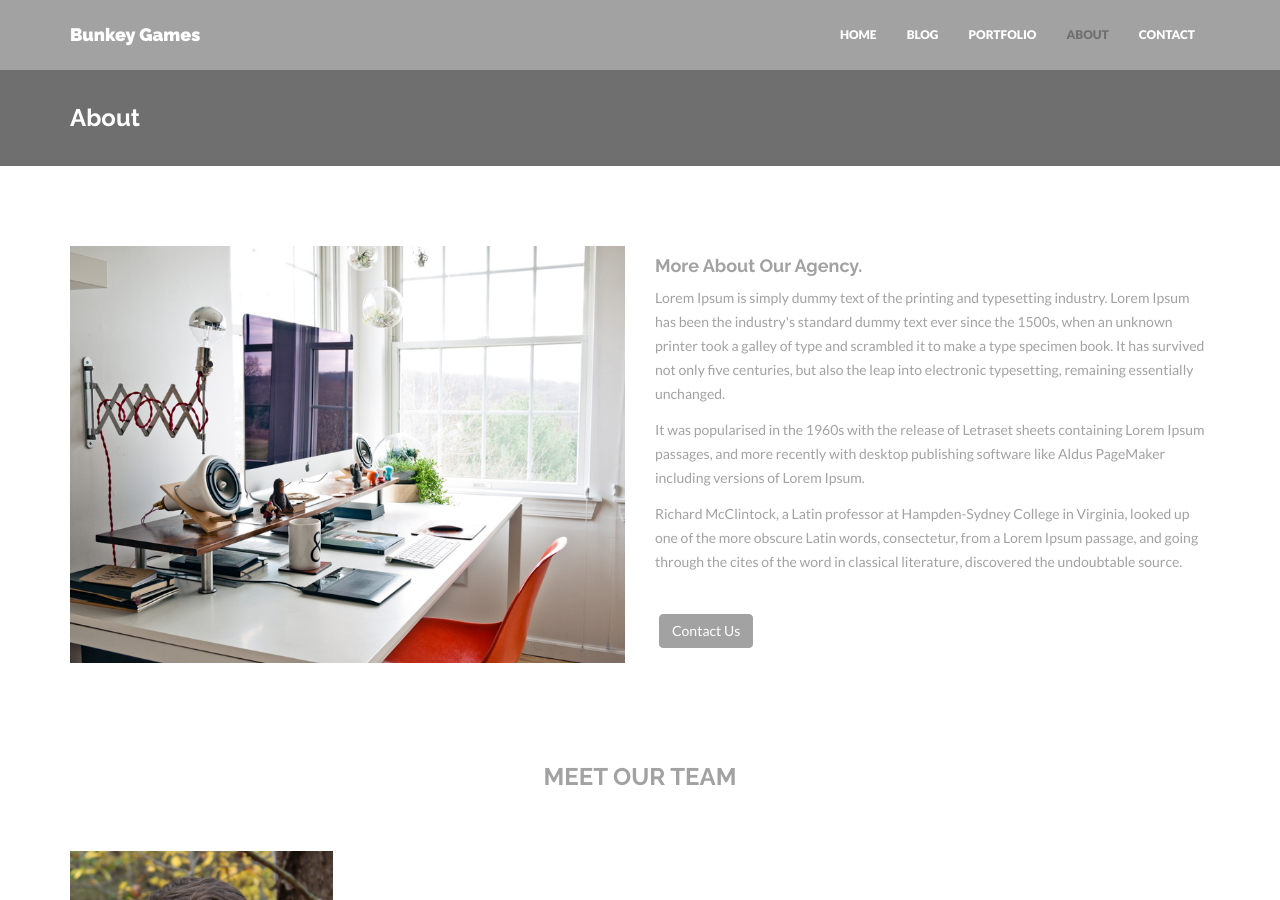
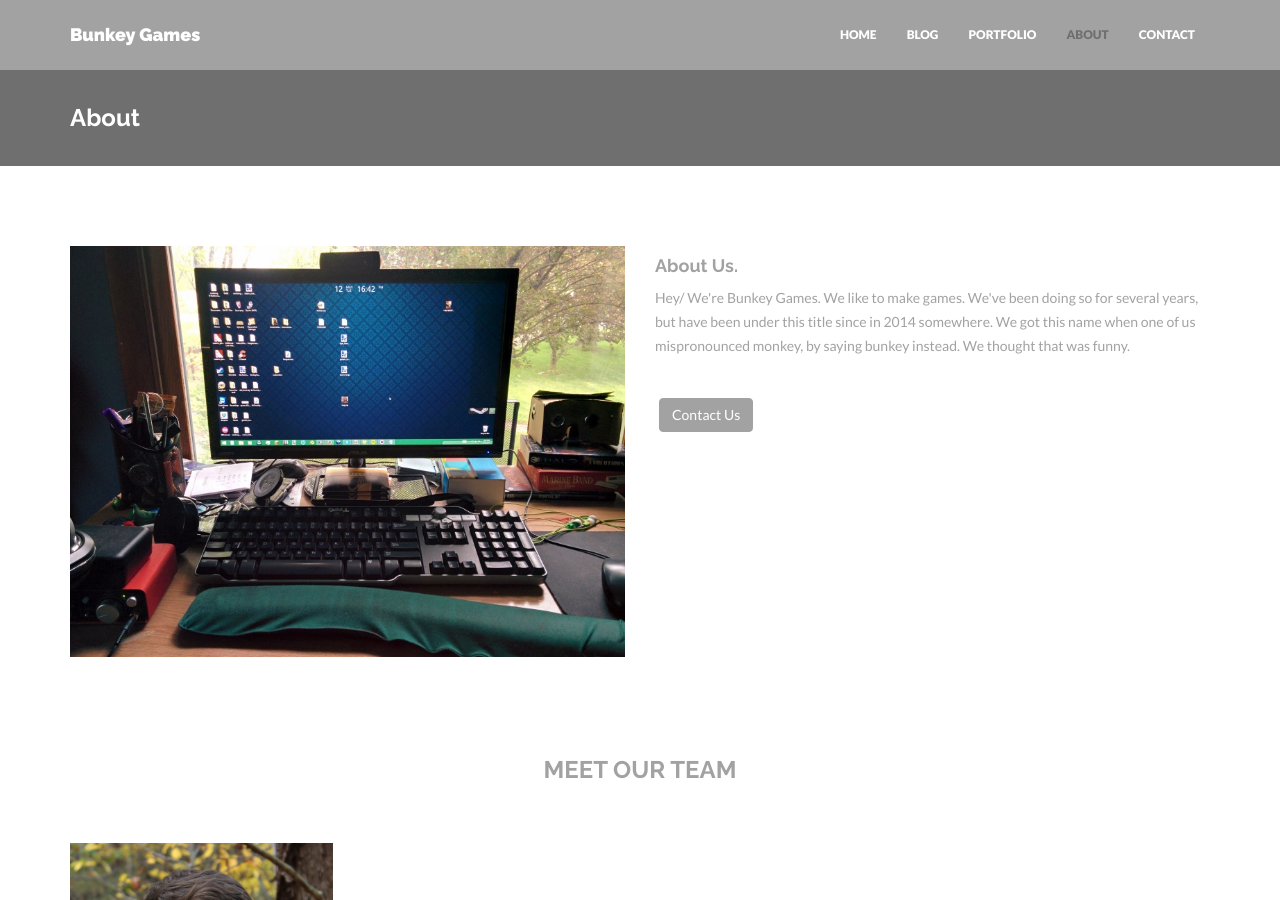
Before and after one commit to BunkeyGames/BunkeyGamesOld.github.io, a Jekyll site: the page built from about.html, in a window 1280 px wide and 900 px high. Built offline with Jekyll 4.4.1, drawn with Linux system fonts in a browser that asks for light colours; nearby versions of some CDN libraries.

Commit message:
Fixed a few things

```diff
--- a/about.html
+++ b/about.html
@@ -7,13 +7,11 @@ permalink: /about/
 <div class="container mtb">
     <div class="row">
         <div class="col-lg-6">
-            <img class="img-responsive" src="{{ "/assets/img/about.jpg" | prepend: site.baseurl }}" alt="">
+            <img class="img-responsive" src="{{ "/assets/img/about2.jpg" | prepend: site.baseurl }}" alt="">
         </div>
         <div class="col-lg-6">
-            <h4>More About Our Agency.</h4>
-            <p>Lorem Ipsum is simply dummy text of the printing and typesetting industry. Lorem Ipsum has been the industry's standard dummy text ever since the 1500s, when an unknown printer took a galley of type and scrambled it to make a type specimen book. It has survived not only five centuries, but also the leap into electronic typesetting, remaining essentially unchanged. </p>
-            <p>It was popularised in the 1960s with the release of Letraset sheets containing Lorem Ipsum passages, and more recently with desktop publishing software like Aldus PageMaker including versions of Lorem Ipsum.</p>
-            <p>Richard McClintock, a Latin professor at Hampden-Sydney College in Virginia, looked up one of the more obscure Latin words, consectetur, from a Lorem Ipsum passage, and going through the cites of the word in classical literature, discovered the undoubtable source.</p>
+            <h4>About Us.</h4>
+            <p>Hey/ We're Bunkey Games. We like to make games. We've been doing so for several years, but have been under this title since in 2014 somewhere. We got this name when one of us mispronounced monkey, by saying bunkey instead. We thought that was funny.</p>
             <p><br/><a href="/contact/" class="btn btn-theme">Contact Us</a></p>
         </div>
     </div><! --/row -->
--- a/contact.html
+++ b/contact.html
@@ -45,7 +45,7 @@ permalink: /contact/
                     Email: {{ site.email }}<br/>
                     Tel: {{ site.tel }}
                 </p>
-                <p>Lorem Ipsum is simply dummy text of the printing and typesetting industry. Lorem Ipsum has been the industry's standard dummy text ever since the 1500s.</p>
+                <p>Send us an Email, or give us a ring and we'll be happy to help, or just chat.</p>
         </div>
     </div><! --/row -->
 </div><! --/container -->
--- a/portfolio.html
+++ b/portfolio.html
@@ -7,7 +7,7 @@ permalink: /portfolio/
 <div class="container mtb">
     <div class="row">
         <div class="col-lg-8 col-lg-offset-2 centered">
-            <h2>We create awesome designs to standout your site or product. Check some of our latest works.</h2>
+            <h2>We like to make games. You like to play games. Perfect.</h2>
             <br>
             <div class="hline"></div>
         </div>
```
Also changed, not shown: index.html (+0 -13 lines), assets/img/about2.jpg (added), 4 other files.
